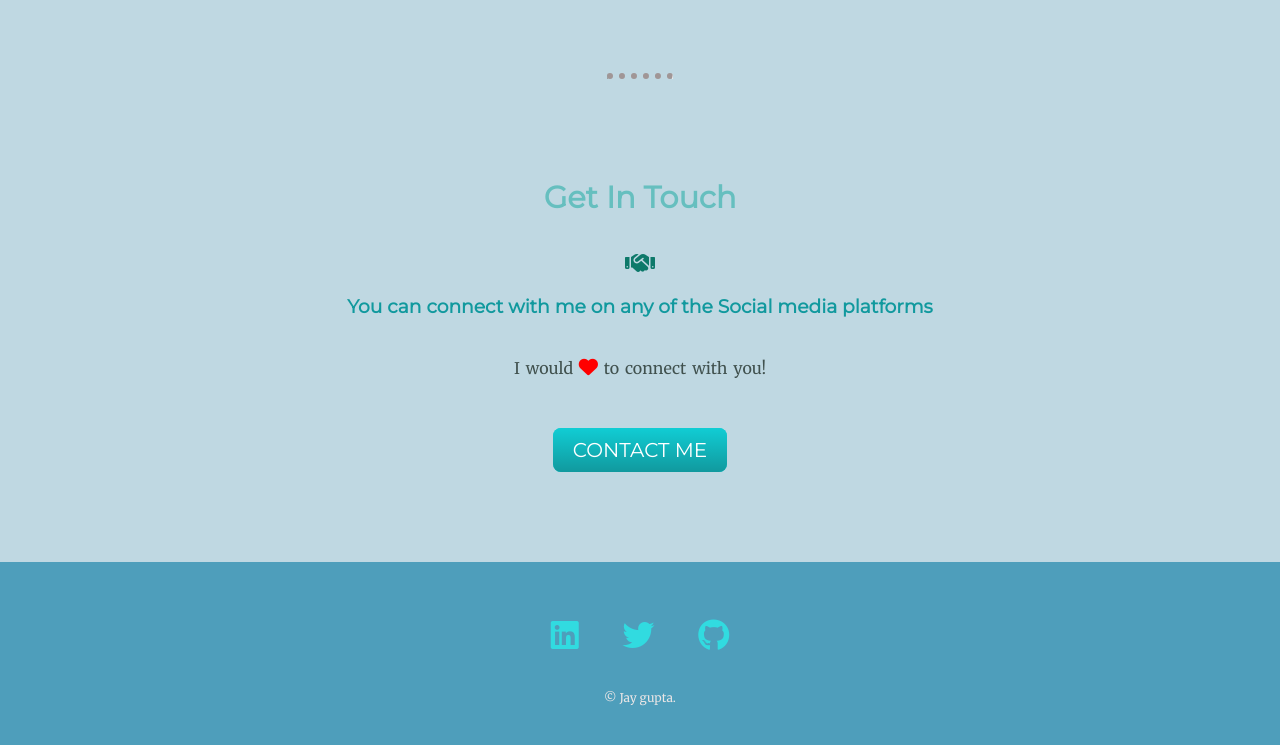
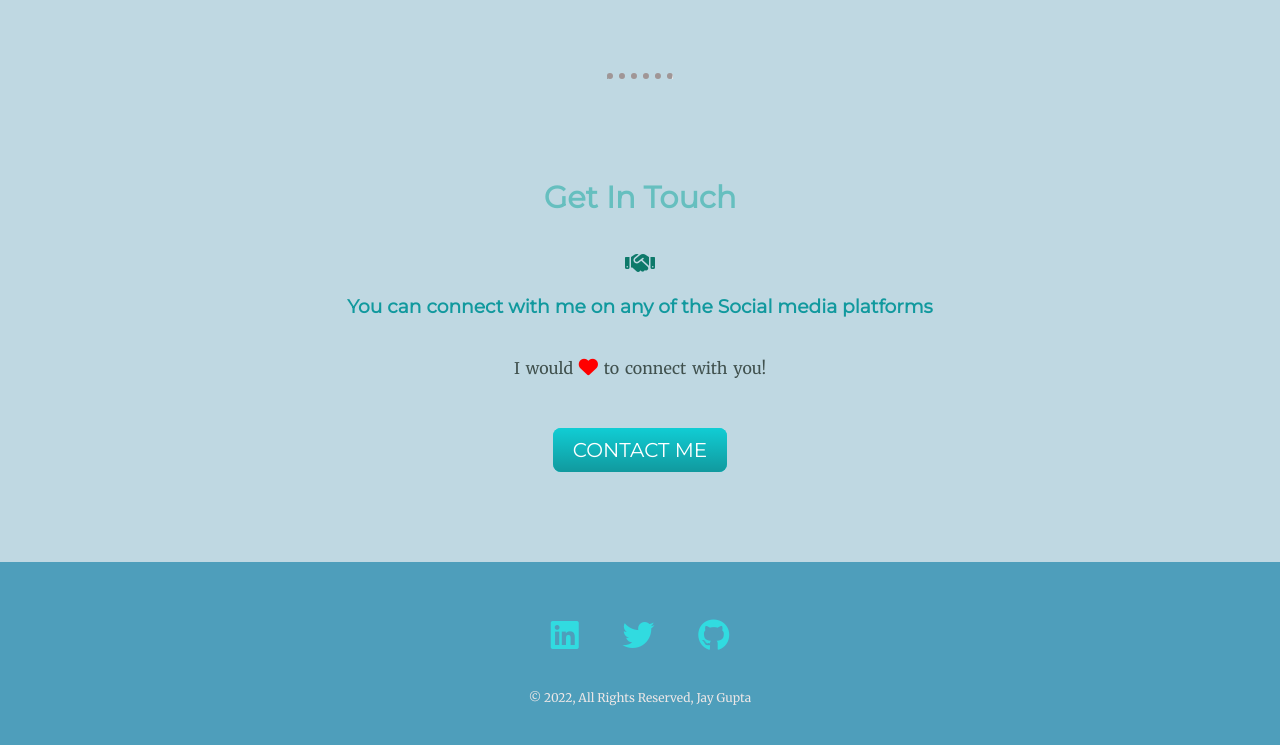
Before and after one commit to kendalldoescoding-forks/Personal-Site, a plain HTML site: page index.html in a window 1280 px wide. Shown: the part 1915-2660 px from the top of the page. Drawn offline with Linux system fonts and the light colour scheme.

Commit message:
update copyright line

```diff
--- a/index.html
+++ b/index.html
@@ -66,7 +66,7 @@
         <a class="footer-link" href="https://www.linkedin.com/in/jay-kumar-gupta-ba0434201/"><i class="fa-brands fa-linkedin icon"></i></a>
         <a class="footer-link" href="https://twitter.com/JayGupta_2020"><i class="fa-brands fa-twitter icon"></i></a>
         <a class="footer-link" href="https://github.com/jaykg32"><i class="fa-brands fa-github icon"></i></a>
-        <p id="copyright">© Jay gupta.</p>
+        <p id="copyright">© 2022, All Rights Reserved, Jay Gupta</p>
       </div>
 
 </body>
```
